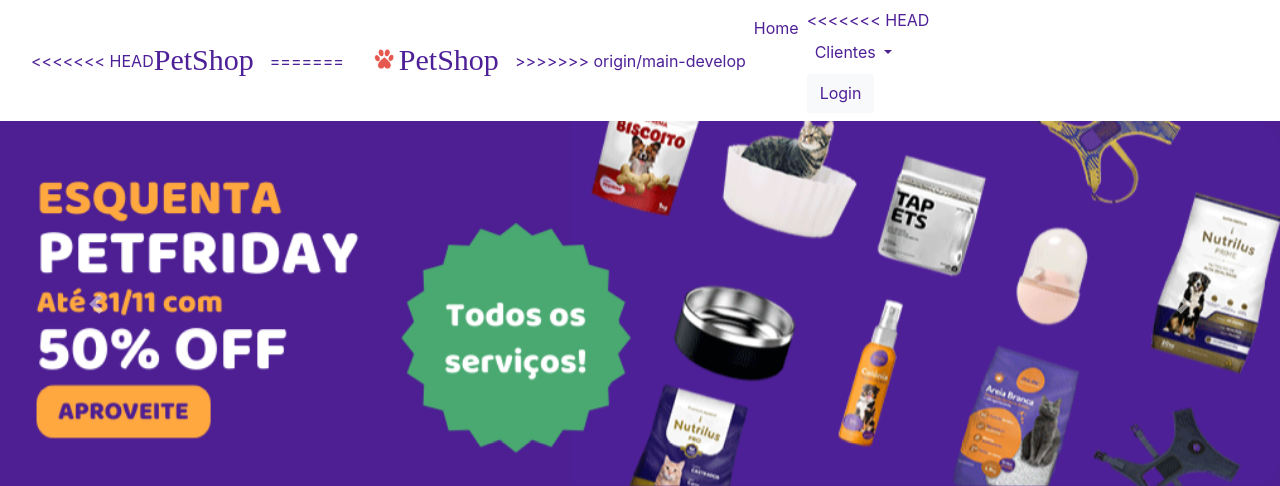
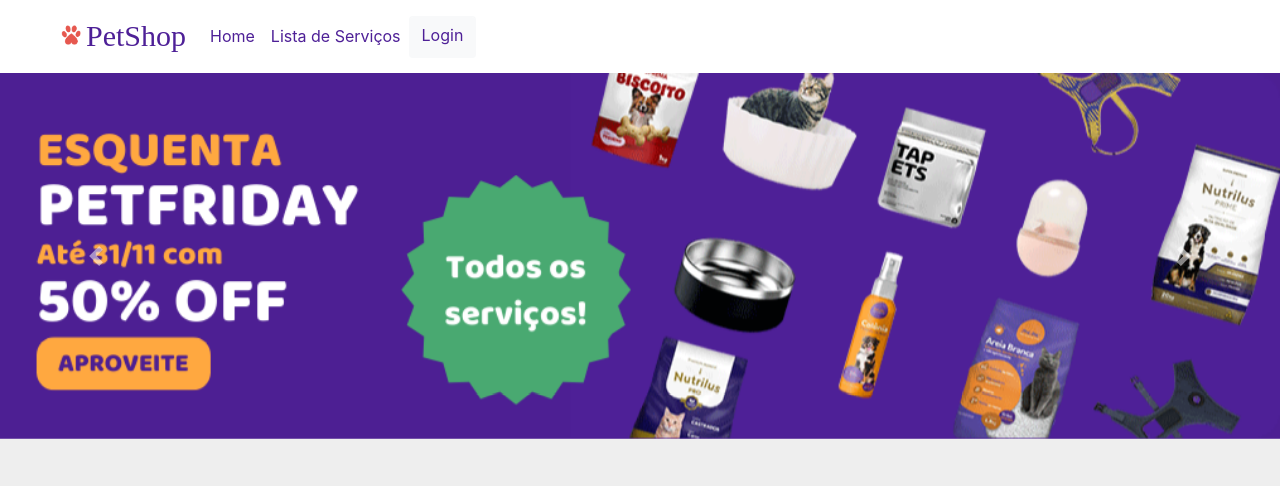
Before and after one commit to riquelmer45/Projeto-PetShop, a Node server app: page /petshop/ in a window 1280 px wide. Shown: the top 486 px of the page. Run offline with Node 20, Linux system fonts and the light colour scheme; some libraries are stand-ins or nearby versions; some web fonts are replaced.

Commit message:
Conclusão da implementação do login e logout

```diff
--- a/controllers/controller.js
+++ b/controllers/controller.js
@@ -12,34 +12,36 @@
         res.render('petshop/login')
     }
 
+    static logout(req,res) {
+        console.log('Sessao encerrada!')
+        req.session.destroy()
+        res.redirect('/')
+    }
+
     static async loginSubmit(req, res){
         try {
             const { login, senha} = req.body
             const funcionario = await Funcionario.findOne({
                 where: { login: login }
             })
+
             if(!funcionario){
                 req.flash('massage', 'Funcionario não cadastrado')
                 res.render('funcionarios/funcionarioform')
             }
-            if(!senha === Funcionario.senha){
+            if(!senha === funcionario.senha){
                 req.flash('massage', 'Senha Inválida')
                 res.render('funcionario/funcionarioform')
                 return
             }
-            req.session.funcionarioid = Funcionario.id
+
+            req.session.userid = funcionario.id
             req.flash('massage', 'Funcionario logado com sucesso!')
             req.session.save(()=>{
                 res.redirect('/')
             })
-            console.log('sessao inicada')
         } catch (error) {
             console.log(error)
         }
     }
-    static logout(req,res) {
-        req.session.destroy()
-        res.redirect('/')
-    }
-
 }
--- a/index.js
+++ b/index.js
@@ -1,6 +1,6 @@
 const express = require('express')
 const app = express()
-const port = 4000
+const port = 8000
 const exphbs = require('express-handlebars')
 const petshop = require('./routes/router')
 const Pet = require('./routes/petRouter')
@@ -34,9 +34,10 @@
 
 app.use(express.static('public'))
 
+//flash massege
+app.use(flash())
+
 //configuração de session
-app.use(flash());
-
 app.use(
   session({
     nome:"session",
@@ -56,11 +57,10 @@
 
   })
 )
-
 //set session to res
 app.use((req,res,next) =>{
-  console.log(req.session.funcionarioid);
-  if(req.session.funcionarioid) {
+  console.log(req.session.userid);
+  if(req.session.userid) {
     res.locals.session = req.session
   }
   next();
@@ -83,7 +83,7 @@
 conn
   .sync()
   .then(() => {
-    app.listen(8000)
+    app.listen(port)
     console.log('Server Started')
   })
   .catch((err) => {
--- a/model/Funcionario.js
+++ b/model/Funcionario.js
@@ -28,7 +28,8 @@
     },
     senha: {
         type: DataTypes.STRING,
-        required: true
+        required: true,
+        defaultValue: '123'
     }
 })
 
--- a/routes/router.js
+++ b/routes/router.js
@@ -6,7 +6,7 @@
 router.get('/', controller.home)
 router.get('/login', controller.login)
 router.post('/login', controller.loginSubmit)
-
+router.get('/logout', controller.logout)
 
 
 module.exports = router
--- a/views/layouts/main.handlebars
+++ b/views/layouts/main.handlebars
@@ -27,14 +27,9 @@
     <div class="navbar-container">
         <nav class="navbar navbar-expand-lg barra-de-navegacao">
             <div class="container-fluid">
-<<<<<<< HEAD
-                {{!-- <img class="img_icon" src="" alt="" width="30cm" height="30cm"> --}}
-                <a class="navbar-brand" href="#">PetShop</a>
-=======
                 <img class="img_icon" src="/imgs/logo.png" alt="patinha de cachorro vermelha" width="20cm"
                     height="20cm">
                 <a class="navbar-brand titulo" href="/">PetShop</a>
->>>>>>> origin/main-develop
                 <button class="navbar-toggler" type="button" data-bs-toggle="collapse"
                     data-bs-target="#navbarSupportedContent" aria-controls="navbarSupportedContent"
                     aria-expanded="false" aria-label="Toggle navigation">
@@ -42,18 +37,11 @@
                 </button>
                 <div class="collapse navbar-collapse" id="navbarSupportedContent">
                     <ul class="navbar-nav me-auto mb-2 mb-lg-0">
+                        {{#if session.userid}}
                             <li class="nav-item">
                                 <a class="nav-link active" aria-current="page" href="/">Home</a>
                             </li>
                             <li class="nav-item dropdown">
-<<<<<<< HEAD
-                            <a class="nav-link dropdown-toggle" href="#" role="button" data-bs-toggle="dropdown" aria-expanded="false">
-                                Clientes
-                            </a>
-                            <ul class="dropdown-menu">
-                                <li><a class="dropdown-item" href="#">Cadastrar Cliente</a></li>
-                                <li><a class="dropdown-item" href="#">Listar Clientes</a></li>
-=======
                                 <a class="nav-link dropdown-toggle" href="#" role="button" data-bs-toggle="dropdown"
                                     aria-expanded="false">
                                     Clientes
@@ -61,7 +49,6 @@
                                 <ul class="dropdown-menu">
                                     <li><a class="dropdown-item" href="/clientes/add">Cadastrar Cliente</a></li>
                                     <li><a class="dropdown-item" href="/clientes/allCliente">Listar Clientes</a></li>
->>>>>>> origin/main-develop
                                 </ul>
                             </li>
                             <li class="nav-item dropdown">
@@ -80,19 +67,24 @@
                                     Funcionario
                                 </a>
                                 <ul class="dropdown-menu">
-<<<<<<< HEAD
-                                <li><a class="dropdown-item" href="/funcionarios/add">Novo Funcionario</a></li>
-=======
                                     <li><a class="dropdown-item" href="/funcionarios/add">Cadastrar Funcionario</a></li>
->>>>>>> origin/main-develop
                                     <li><a class="dropdown-item" href="/funcionarios/allFuncionario">Listar Funcionarios</a></li>
                                 </ul>
                             </li>
                             <li class="nav-item">
                                 <a class="nav-link" href="/">Lista de Serviços</a>
                             </li>
+                            <a class="btn btn-light" href="/petshop/logout">logout</a>
+                        {{else}}
+                            <li class="nav-item">
+                                <a class="nav-link active" aria-current="page" href="/">Home</a>
+                            </li>
+                            <li class="nav-item">
+                                <a class="nav-link" href="/">Lista de Serviços</a>
+                            </li>
+                            <a class="btn btn-light" href="/petshop/login">Login</a>
+                        {{/if}}
                     </ul>
-                    <a class="btn btn-light" href="/petshop/login">Login</a>
                 </div>
             </div>
             <div>
@@ -102,6 +94,16 @@
     </div>
   <div class="main_body">
     {{{body}}}
+    {{#if massages.massage}}
+        <div class="massage">
+            {{massages.massage}}
+        </div>
+    {{/if}}
+    {{#if massage}}
+        <div class="massage">
+            {{massage}}
+        </div>
+    {{/if}}
   </div>
 
 </body>
```
Lines whose indentation alone changed are shown as unchanged.
